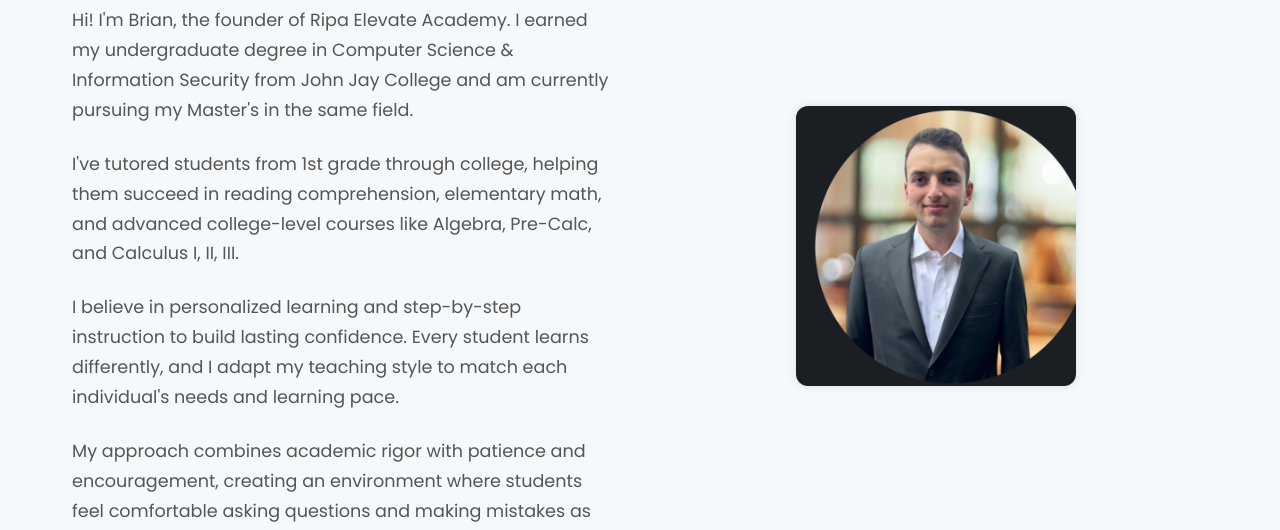
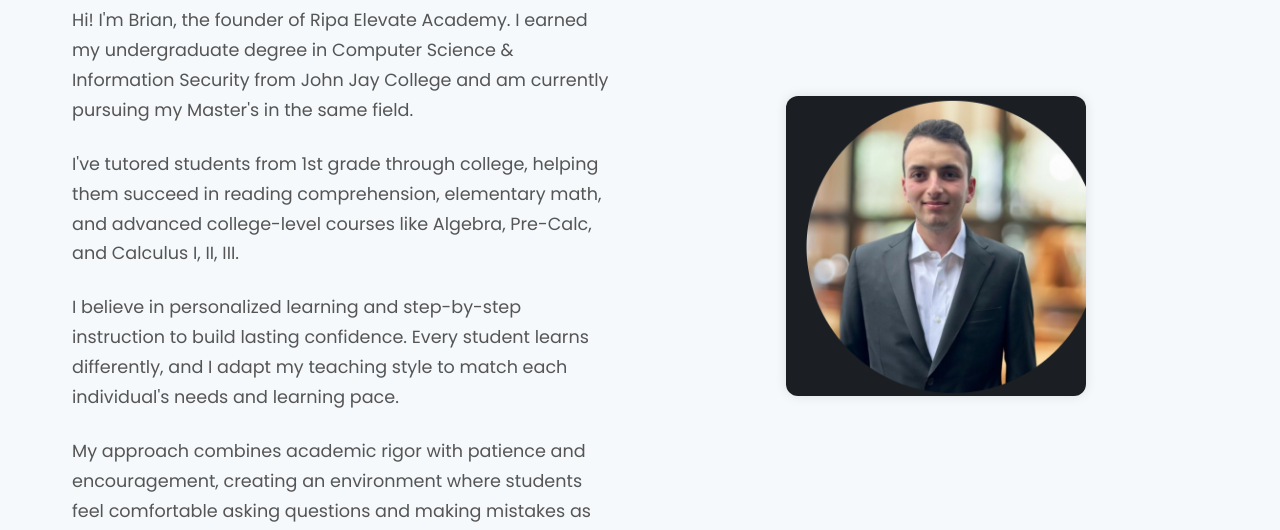
Before and after one commit to Bripa75/Ripa-Elevate-Academy, a website: page about.html in a window 1280 px wide. Shown: the part 270-800 px from the top of the page. Drawn offline with Linux system fonts and the light colour scheme.

Commit message:
Update about.html

```diff
--- a/about.html
+++ b/about.html
@@ -39,7 +39,7 @@
         <p>My approach combines academic rigor with patience and encouragement, creating an environment where students feel comfortable asking questions and making mistakes as part of the learning process.</p>
       </div>
       <div class="about-image">
-        <img src="Brian_Square_Profile.png" alt="Brian Ripa Headshot" style="width: 280px; border-radius: 12px; box-shadow: 0 0 10px rgba(0,0,0,0.1);" />
+        <img src="Brian_Square_Profile.png" alt="Brian Ripa Headshot" style="width: 300px; border-radius: 12px; box-shadow: 0 0 12px rgba(0, 0, 0, 0.1);" />
       </div>
     </div>
   </section>
```
